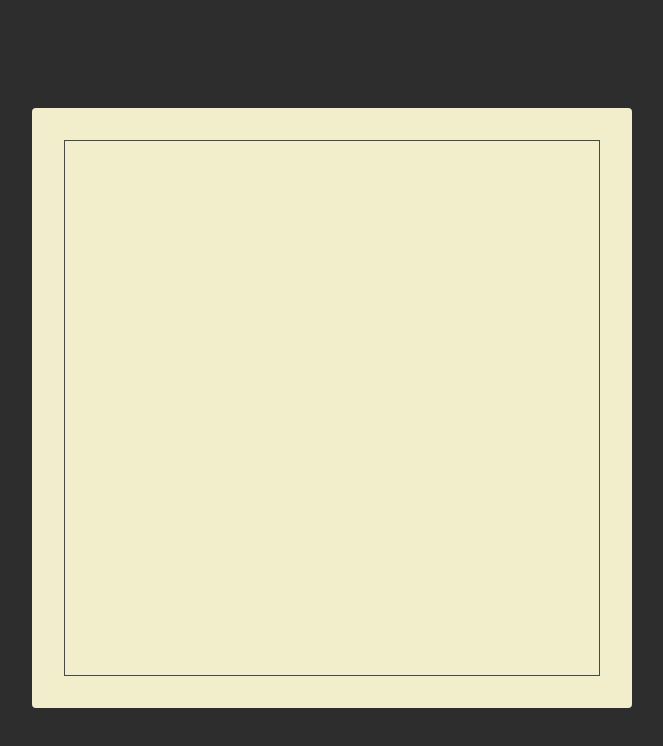
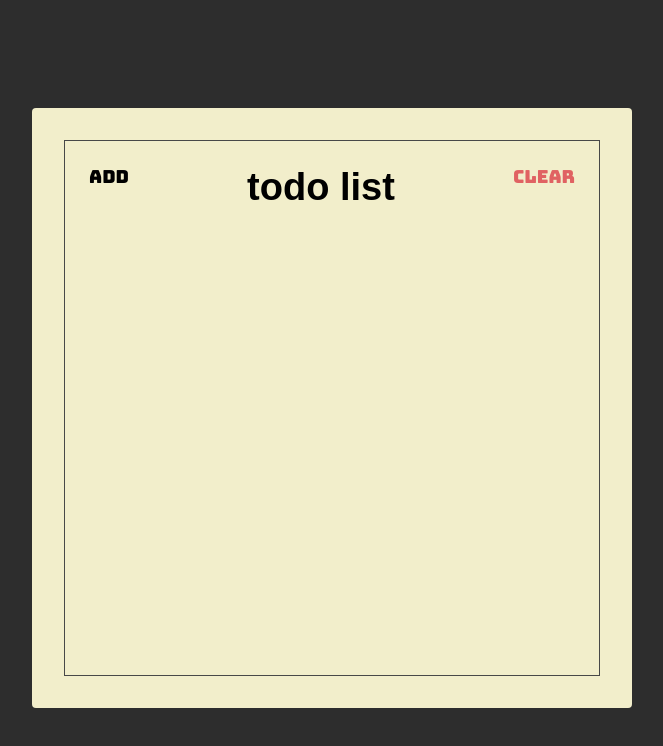
Before and after one commit to fara-firman/react-course, a website: page index.html in a window 1280 px wide. Shown: the whole page, without its empty margins (308-971 px from the left). Drawn offline with Linux system fonts and the light colour scheme; a web font is replaced by a local one.

Commit message:
membuat header section

```diff
--- a/index.html
+++ b/index.html
@@ -14,7 +14,13 @@
   </head>
   <body>
     <div class="container">
-      <div class="frame"></div>
+      <div class="frame">
+        <div class="header">
+          <button class="header-btn">Add</button>
+          <h1 class="header-title">ToDo List</h1>
+          <button class="header-btn main-red-color">Clear</button>
+        </div>
+      </div>
     </div>
   </body>
 </html>
--- a/style.css
+++ b/style.css
@@ -1,5 +1,13 @@
 * {
   box-sizing: border-box;
+}
+
+:root {
+  --main-red-color: #e06262;
+}
+
+.main-red-color {
+  color: var(--main-red-color);
 }
 
 html {
@@ -35,4 +43,32 @@ body. html {
 .frame {
   border: 1px solid #484848;
   height: 100%;
+
+  display: flex;
+  flex-direction: column;
 }
+
+.header {
+  display: flex;
+  align-items: flex-start;
+}
+
+.header-title {
+  flex: 1;
+  text-align: center;
+
+  font-size: 3.8rem;
+  font-family: "Sofia", sans-serif;
+  text-transform: lowercase;
+}
+
+.header-btn {
+  font-size: 1.8rem;
+  font-family: "Bungee", sans-serif;
+
+  padding: 24px;
+
+  background: unset;
+  border: unset;
+  outline: unset;
+}
```
